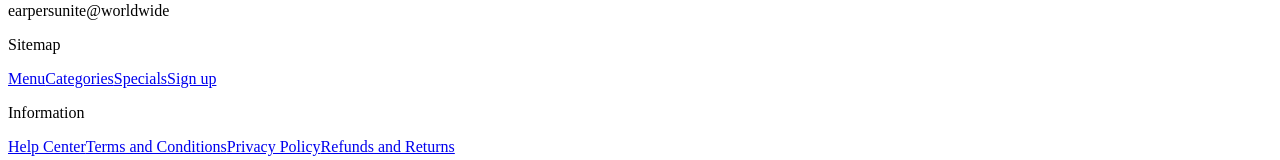
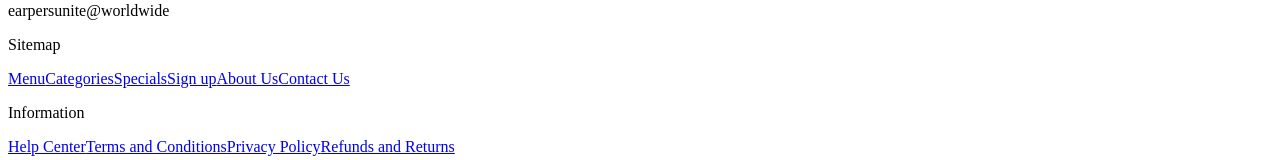
Before and after one commit to knee-rel/earp_frontend, a Next.js app: page / in a window 1280 px wide. Shown: the part 334-494 px from the top of the page. Built offline with nearby package versions, Linux system fonts and the light colour scheme.

Commit message:
revised footer menu

```diff
--- a/components/footer/index.js
+++ b/components/footer/index.js
@@ -18,6 +18,14 @@ const FooterSitemapMenu = [
   {
     name: "Sign up",
     url: "/sign-up",
+  },
+  {
+    name: "About Us",
+    url: "/about-us",
+  },
+  {
+    name: "Contact Us",
+    url: "/contact-us",
   },
 ];
 
--- a/components/header/navbar/index.js
+++ b/components/header/navbar/index.js
@@ -37,9 +37,8 @@ const Navbar = ({ transaparent, nav }) => {
 
   useEffect(() => {
     showButton();
+    window.addEventListener("resize", showButton);
   }, []);
-
-  window.addEventListener("resize", showButton);
 
   return (
     <div
@@ -118,7 +117,10 @@ const Navbar = ({ transaparent, nav }) => {
               {MainMenu.map((value, key) => {
                 return (
                   <Link key={key} href={value.url}>
-                    <div className="w-full px-10 py-5 cursor-pointer animate--buton hover:text-yellow-500 transition duration-300" onClick={closeMobileMenu}>
+                    <div
+                      className="w-full px-10 py-5 cursor-pointer animate--buton hover:text-yellow-500 transition duration-300"
+                      onClick={closeMobileMenu}
+                    >
                       {value?.name}
                     </div>
                   </Link>
```
